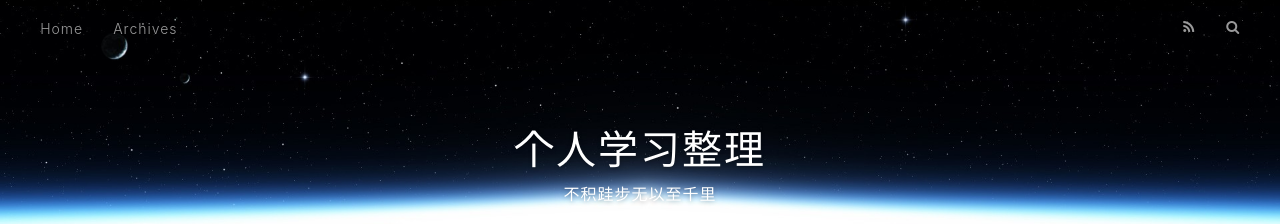
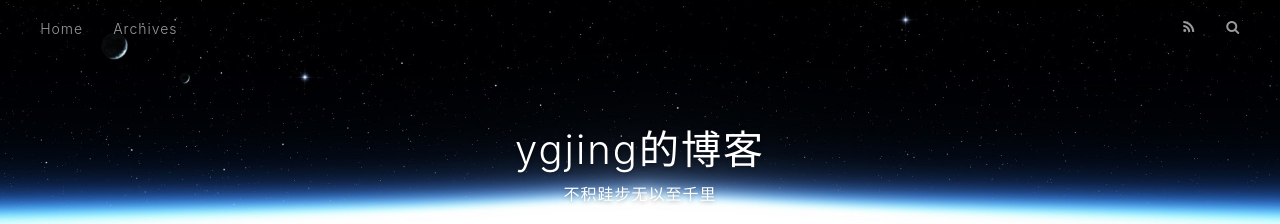
Before and after one commit to GuojingYe/guojingye.github.io, a plain HTML site: page index.html in a window 1280 px wide. Shown: the top 224 px of the page. Drawn offline with nearby package versions, Linux system fonts and the light colour scheme.

Commit message:
Site updated: 2019-06-10 16:17:35

```diff
--- a/index.html
+++ b/index.html
@@ -5,17 +5,17 @@
 
 
 
-  <title>个人学习整理</title>
+  <title>ygjing的博客</title>
   <meta name="viewport" content="width=device-width, initial-scale=1, maximum-scale=1">
   <meta property="og:type" content="website">
-<meta property="og:title" content="个人学习整理">
+<meta property="og:title" content="ygjing的博客">
 <meta property="og:url" content="http://yoursite.com/index.html">
-<meta property="og:site_name" content="个人学习整理">
+<meta property="og:site_name" content="ygjing的博客">
 <meta property="og:locale" content="default">
 <meta name="twitter:card" content="summary">
-<meta name="twitter:title" content="个人学习整理">
+<meta name="twitter:title" content="ygjing的博客">
 
-    <link rel="alternate" href="/atom.xml" title="个人学习整理" type="application/atom+xml">
+    <link rel="alternate" href="/atom.xml" title="ygjing的博客" type="application/atom+xml">
 
 
     <link rel="icon" href="/favicon.png">
@@ -34,7 +34,7 @@
   <div id="header-outer" class="outer">
     <div id="header-title" class="inner">
       <h1 id="logo-wrap">
-        <a href="/" id="logo">个人学习整理</a>
+        <a href="/" id="logo">ygjing的博客</a>
       </h1>
 
         <h2 id="subtitle-wrap">
@@ -105,7 +105,7 @@
 
     </div>
     <footer class="article-footer">
-      <a data-url="http://yoursite.com/2019/06/10/hello-world/" data-id="cjwq3qkav0000pcfyguvrrd67" class="article-share-link">Share</a>
+      <a data-url="http://yoursite.com/2019/06/10/hello-world/" data-id="cjwq3srbe00008vfyq24gujf4" class="article-share-link">Share</a>
 
 
     </footer>
```
Also changed, not shown: 2019/06/10/hello-world/index.html (+5 -5 lines), archives/2019/06/index.html (+6 -6 lines), archives/2019/index.html (+6 -6 lines), archives/index.html (+6 -6 lines).
